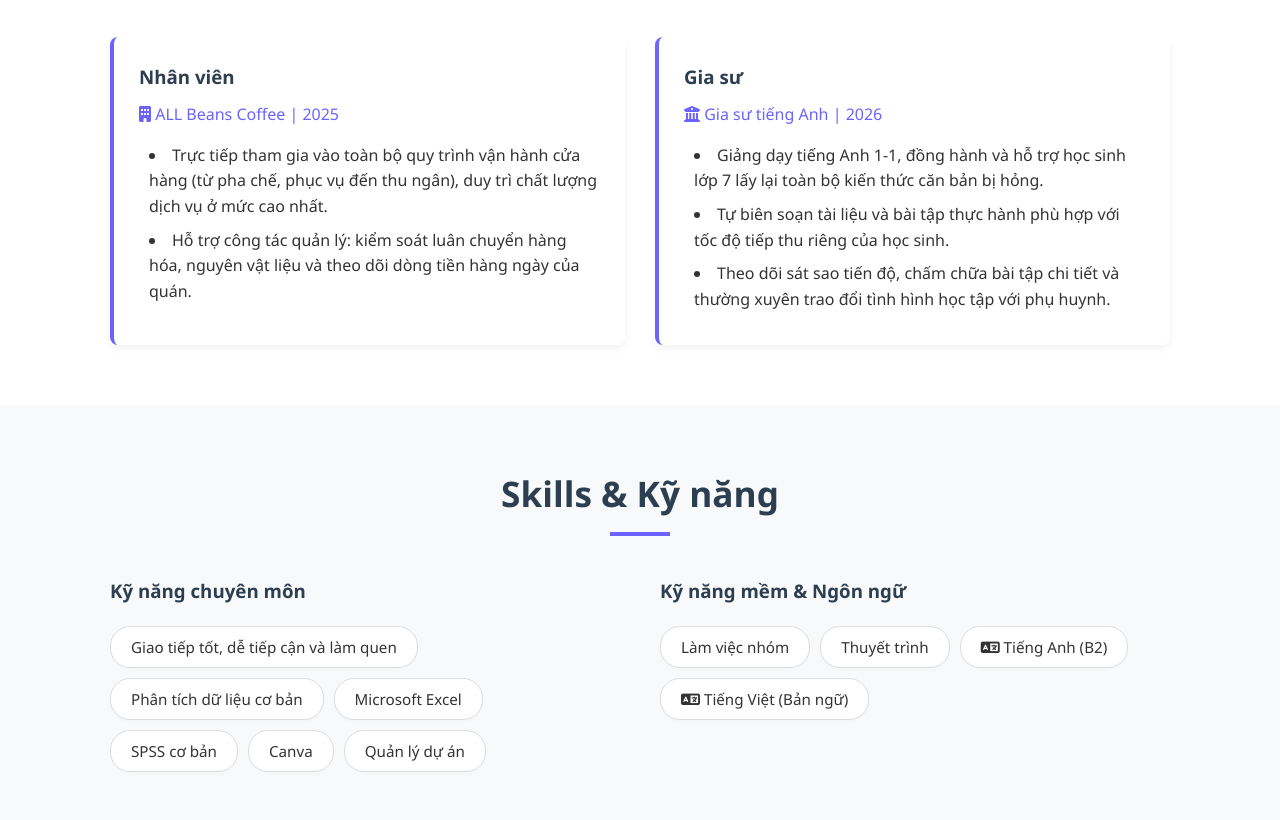
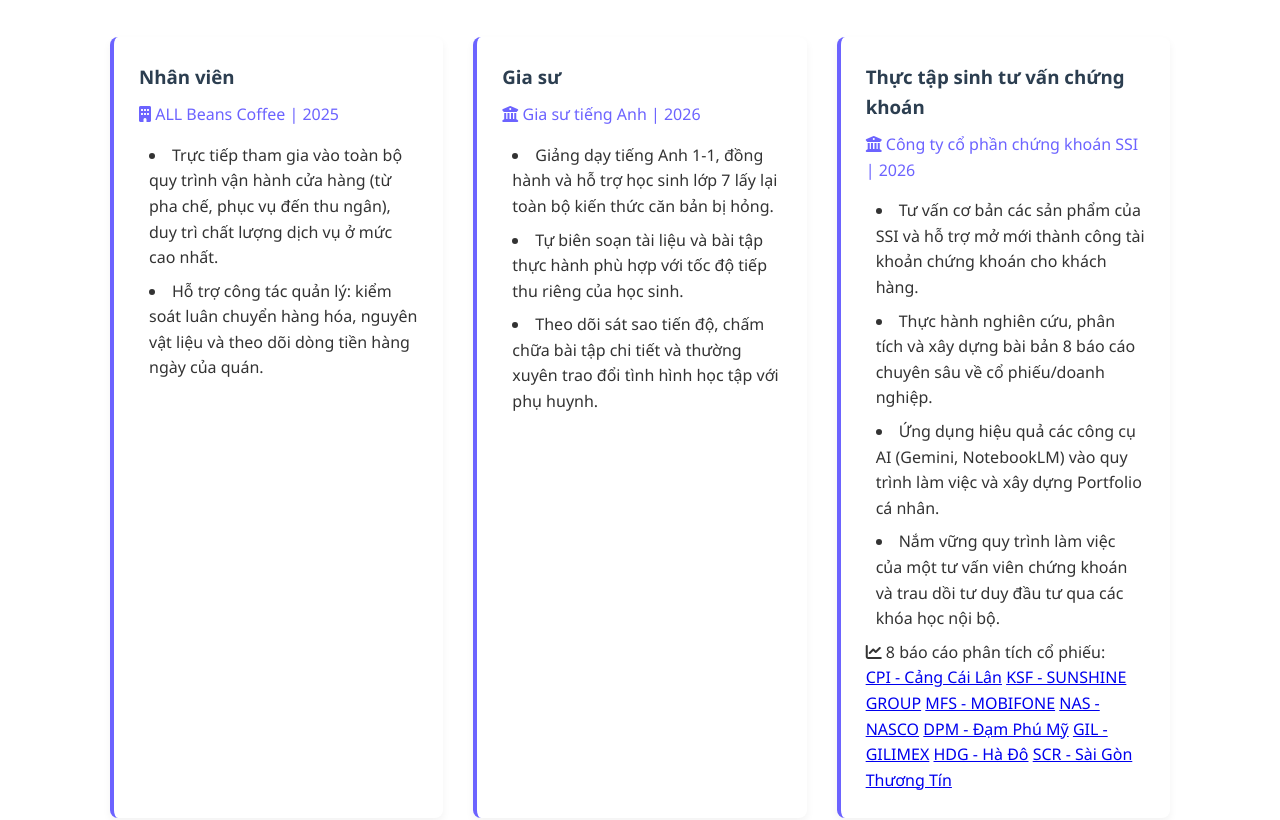
Before and after one commit to hoangvu261286/hoangvu26, a plain HTML site: page index.html in a window 1280 px wide. Shown: the part 1603-2423 px from the top of the page. Drawn offline with Linux system fonts and the light colour scheme.

Commit message:
Sửa link báo cáo cổ phiếu và thêm tên cổ phiếu

```diff
--- a/index.html
+++ b/index.html
@@ -94,6 +94,27 @@
                         <li>Theo dõi sát sao tiến độ, chấm chữa bài tập chi tiết và thường xuyên trao đổi tình hình học tập với phụ huynh.</li>
                     </ul>
                 </div>
+                 <div class="project-card">
+                     <h3>Thực tập sinh tư vấn chứng khoán</h3>
+                      <p class="meta"><i class="fas fa-university"></i> Công ty cổ phần chứng khoán SSI | 2026</p>
+                     <ul>
+                          <li>Tư vấn cơ bản các sản phẩm của SSI và hỗ trợ mở mới thành công tài khoản chứng khoán cho khách hàng.</li>
+                        <li>Thực hành nghiên cứu, phân tích và xây dựng bài bản 8 báo cáo chuyên sâu về cổ phiếu/doanh nghiệp.</li>
+                        <li>Ứng dụng hiệu quả các công cụ AI (Gemini, NotebookLM) vào quy trình làm việc và xây dựng Portfolio cá nhân.</li>
+                         <li>Nắm vững quy trình làm việc của một tư vấn viên chứng khoán và trau dồi tư duy đầu tư qua các khóa học nội bộ.</li>
+                     </ul>
+                     <!-- DANH SÁCH BÁO CÁO CỔ PHIẾU -->
+    <div class="report-list">
+        <p class="report-title"><i class="fas fa-chart-line"></i> 8 báo cáo phân tích cổ phiếu:</p>
+        <div class="report-links">
+            <a href="https://docs.google.com/document/d/1LOPcHY2wPQ0SjL5wcb6oW0gmB8axGIb_gehXvqNXAUw/edit?usp=sharing" target="_blank">CPI - Cảng Cái Lân</a>
+            <a href="https://docs.google.com/document/d/1-1u9HhVtD6sb_nBE2s5tgxTIGaufKZ6peeQ4HlZqTsU/edit?usp=sharing" target="_blank">KSF - SUNSHINE GROUP</a>
+            <a href="https://docs.google.com/document/d/1xQbp0J3wTJ6IXshniVzQYqnYwjOUg53vygKyrPHjK5Y/edit?usp=sharing" target="_blank">MFS - MOBIFONE</a>
+            <a href="https://docs.google.com/document/d/1nmqD7egUqqgKeHI8OJv5JDG_k98mi99h-PF8g8TBhZE/edit?usp=sharing" target="_blank">NAS - NASCO</a>
+            <a href="https://docs.google.com/document/d/1M9dkcT1YPL8X7XDTjfrKG1VE1Kb_60hEi4RUNzJIQuc/edit?usp=sharing" target="_blank">DPM - Đạm Phú Mỹ</a>
+            <a href="https://docs.google.com/document/d/1mOd7kj8w7bArXAEAswVOAZnaDY-pxxrHaxMHKjC-sew/edit?usp=sharing" target="_blank">GIL - GILIMEX</a>
+            <a href="https://docs.google.com/document/d/10COUNnP_Ft9-fAHpCquhYBLROEFRrp2kDDismbV6tv4/edit?usp=sharing" target="_blank">HDG - Hà Đô</a>
+            <a href="https://docs.google.com/document/d/11NXcf7X7G3eAOGXdD0s0qK5eSC_-lMFD896P8Aq1sec/edit?usp=sharing" target="_blank">SCR - Sài Gòn Thương Tín</a>
             </div>
         </div>
     </section>
```
